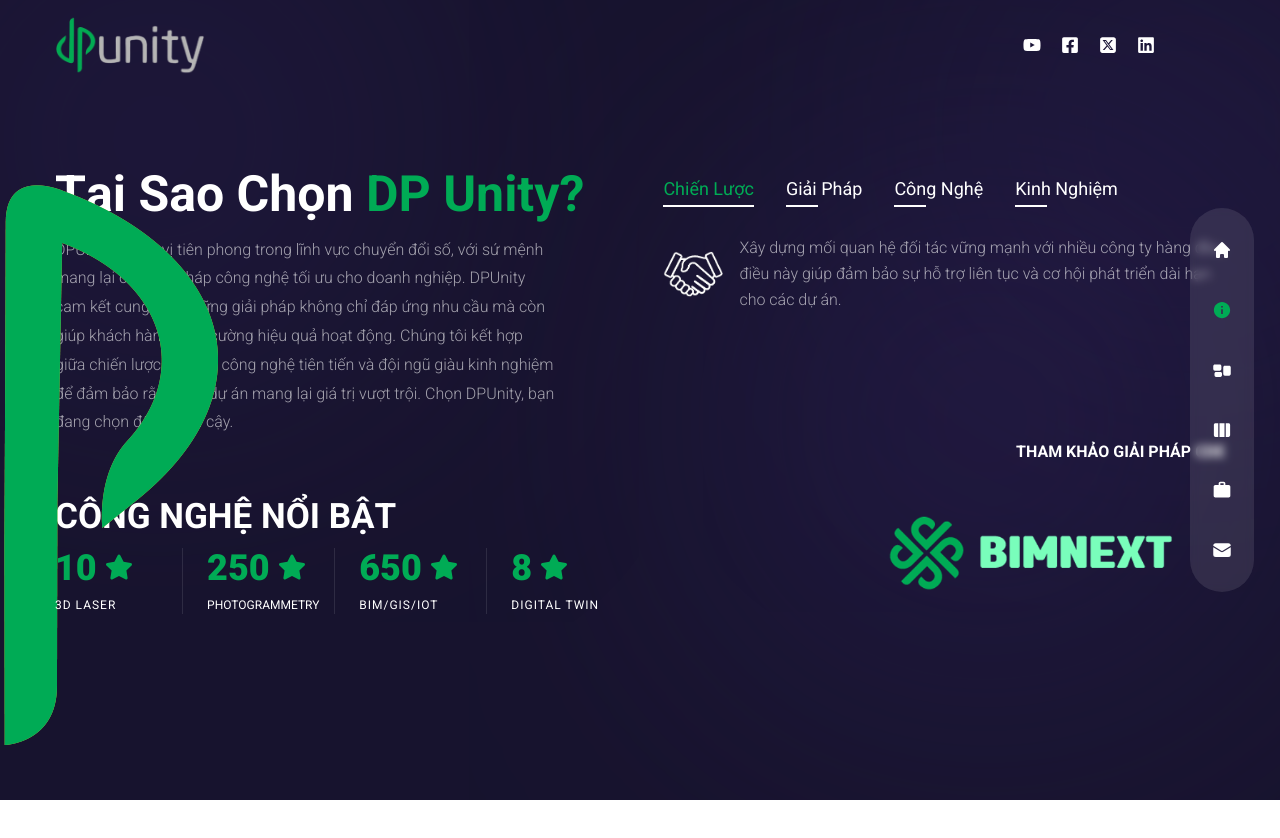
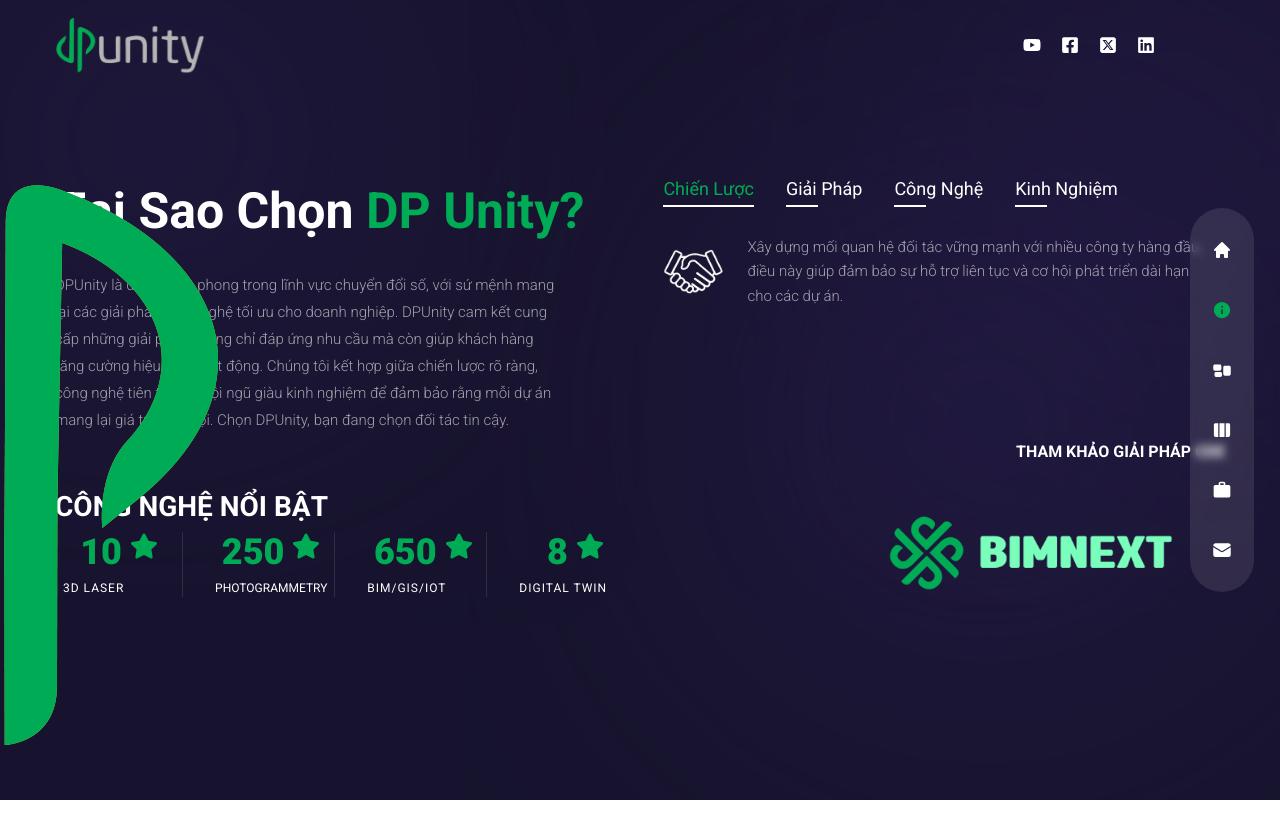
Before and after one commit to nxhuy1697/ethannn, a Next.js app: page /about in a window 1280 px wide. Shown: the top 838 px of the page. Built offline with nearby package versions, Linux system fonts and the light colour scheme; some icons are missing.

Commit message:
responsive

```diff
--- a/src/app/about/page.tsx
+++ b/src/app/about/page.tsx
@@ -75,14 +75,14 @@
       </motion.div>
       {/* about data  */}
       <div className="container mx-auto h-full flex flex-col items-center xl:flex-row gap-x-6">
-        {/* text  */}
+        {/* content  */}
         <div className="flex-1 flex flex-col justify-center">
           <motion.h2
             variants={fadeIn("right", 0.2)}
             initial="hidden"
             animate="show"
             exit="hidden"
-            className="text-[50px] font-bold"
+            className="text-[28px] xl:text-[50px] font-bold mt-5 xl:mb-5 xl:mt-0"
           >
             {t("about.title_part1")}{" "}
             <span className="text-accent"> {t("about.title_part2")} </span>
@@ -92,7 +92,7 @@
             initial="hidden"
             animate="show"
             exit="hidden"
-            className="max-w-[500px] mx-auto xl:mx-0 mb-6 xl:mb-12 px-2 xl:px-0 "
+            className="max-w-[500px] mx-auto xl:mx-0 mb-6 xl:mb-12 px-2 xl:px-0 text-[15px] xl:text[24px]"
           >
             {t("about.content")}
           </motion.p>
@@ -102,49 +102,49 @@
             initial="hidden"
             animate="show"
             exit="hidden"
-            className="hidden md:flex md:max-w-xl xl:max-w-none mx-auto xl:mx-0 mb-8 xl:flex-col"
+            className="hidden sm:flex sm:flex-col sm:w-full xl:max-w-none mx-auto xl:mx-0 mb-8 xl:flex-col"
           >
-            <p className="text-white font-bold text-[35px] uppercase">
+            <p className=" text-white font-bold text-[35px] uppercase sm:text-[28px]">
               {t("about.outstanding")}
             </p>
             <div className="flex flex-1 xl:gap-x-6">
               {/* experience  */}
               <div className="relative flex-1 after:w-[1px] after:h-full after:bg-white/10 after:absolute after:top-0 after:right-0 ">
-                <div className="text-2xl xl:text-4xl font-extrabold text-accent mb-2">
+                <div className="sm:flex sm:justify-center text-2xl xl:text-4xl font-extrabold text-accent mb-2">
                   <CountUp start={0} end={10} duration={5} />
                   <FaStar className="xl:inline-block xl:pb-2 xl:pl-2" />
                 </div>
-                <div className="text-xs uppercase tracking-[1px] leading-[1.4] max-w-[100px] ">
+                <div className="sm:ml-2 text-xs uppercase tracking-[1px] leading-[1.4] max-w-[100px] ">
                   3D Laser
                 </div>
               </div>
               {/* clients  */}
               <div className="relative flex-1 after:w-[1px] after:h-full after:bg-white/10 after:absolute after:top-0 after:right-0 ">
-                <div className="text-2xl xl:text-4xl font-extrabold text-accent mb-2">
+                <div className="sm:flex sm:justify-center text-2xl xl:text-4xl font-extrabold text-accent mb-2">
                   <CountUp start={0} end={250} duration={5} />
                   <FaStar className="xl:inline-block xl:pb-2 xl:pl-2" />
                 </div>
-                <div className="text-xs uppercase  leading-[1.4] max-w-[100px] ">
+                <div className="sm:ml-2 text-xs uppercase  leading-[1.4] max-w-[100px] ">
                   PHOTOGRAMMETRY
                 </div>
               </div>
               {/* projects */}
               <div className="relative flex-1 after:w-[1px] after:h-full after:bg-white/10 after:absolute after:top-0 after:right-0 ">
-                <div className="text-2xl xl:text-4xl font-extrabold text-accent mb-2">
+                <div className="sm:flex sm:justify-center text-2xl xl:text-4xl font-extrabold text-accent mb-2">
                   <CountUp start={0} end={650} duration={5} />
                   <FaStar className="xl:inline-block xl:pb-2 xl:pl-2" />
                 </div>
-                <div className="text-xs uppercase tracking-[1px] leading-[1.4] max-w-[100px] ">
+                <div className="sm:ml-2 text-xs uppercase tracking-[1px] leading-[1.4] max-w-[100px] ">
                   BIM/GIS/IOT
                 </div>
               </div>
               {/* award  */}
               <div className="relative flex-1">
-                <div className="text-2xl xl:text-4xl font-extrabold text-accent mb-2">
+                <div className="sm:flex sm:justify-center text-2xl xl:text-4xl font-extrabold text-accent mb-2">
                   <CountUp start={0} end={8} duration={5} />
                   <FaStar className="xl:inline-block xl:pb-2 xl:pl-2" />
                 </div>
-                <div className="text-xs uppercase tracking-[1px] leading-[1.4] max-w-[100px] ">
+                <div className="sm:ml-2 text-xs uppercase tracking-[1px] leading-[1.4] max-w-[100px] ">
                   Digital Twin
                 </div>
               </div>
@@ -164,7 +164,7 @@
               return (
                 <div
                   key={itemIndex}
-                  className={`cursor-pointer capitalize xl:text-lg relative ${
+                  className={`cursor-pointer  capitalize text-[14px] xl:text-lg relative ${
                     index === itemIndex
                       ? "text-accent after:w-[100%] after:bg-accent"
                       : ""
@@ -193,17 +193,17 @@
                     alt=""
                     width={60}
                     height={60}
-                    className="mr-2"
+                    className="mr-2 hidden xl:block"
                   />
                   {/* title  */}
-                  <div className="font-light mb-2 md:mb-0">
+                  <div className="font-light mb-2 md:mb-0 text-[15px] px-2">
                     {t(`${item.text}`)}{" "}
                   </div>
                 </div>
               );
             })}
           </div>
-          <div className="text-white font-bold uppercase text-right xl:pt-[120px]">
+          <div className="hidden xl:block text-white font-bold uppercase text-right xl:pt-[120px]">
             {t("about.cde-solution")}{" "}
           </div>
         </motion.div>
@@ -212,7 +212,7 @@
           initial="hidden"
           animate="show"
           exit="hidden"
-          className="w-full h-full max-w-[400px] max-h-[500px] absolute xl:-bottom-[25%] right-0 "
+          className="w-full xl:h-full max-w-[400px] max-h-[500px] absolute xl:-bottom-[25%] right-0 "
         >
           <div className="hidden xl:flex xl:max-w-none xl:w-[300px] xl:[678px]">
             <Image
--- a/src/app/contact/page.tsx
+++ b/src/app/contact/page.tsx
@@ -18,7 +18,7 @@
   const { t } = useTranslation();
   return (
     <div className="h-full bg-primary/30">
-      <div className="container mx-auto py-32 text-center xl:text-left flex items-center justify-center h-full">
+      <div className="container mx-auto pt-[50px] text-center xl:text-left flex items-center justify-center h-full">
         {/* text & form  */}
         <div className="flex flex-col w-full max-w-[700px]  ">
           {/* text  */}
@@ -28,7 +28,7 @@
             initial="hidden"
             animate="show"
             exit="hidden"
-            className="text-white font-bold text-3xl text-left mb-4"
+            className="text-white font-bold text-3xl text-center mb-4"
           >
             {t('contact.title_part1')} <span className="text-accent">{t('contact.title_part2')}</span>
           </motion.p>
@@ -37,7 +37,7 @@
             initial="hidden"
             animate="show"
             exit="hidden"
-            className="text-white text-2xl text-left mb-12"
+            className="text-white text-2xl text-center text-[18px] mb-8"
           >
             {t('contact.address')}
           </motion.p>
--- a/src/app/details/page.tsx
+++ b/src/app/details/page.tsx
@@ -8,7 +8,7 @@
 function Details() {
     const {t} = useTranslation()
   return (
-    <div className='h-full bg-primary/30 py-32 text-center'>
+    <div className='h-full bg-primary/30 pt-[140px] text-center'>
         <div className='container mx-auto xl:w-[1100px]'>
             <h2 className='h2'>{t('details.title')} <span className='text-accent'>.</span></h2>
             <NewsCard/>
--- a/src/app/recruit/page.tsx
+++ b/src/app/recruit/page.tsx
@@ -20,7 +20,7 @@
           initial="hidden"
           animate="show"
           exit="hidden"
-          className="h2 mb-8 xl:mb-0"
+          className="h2 my-4 xl:my-0"
         >
           {t('recruit.title')} <span className="text-accent">.</span>
         </motion.h2>
--- a/src/app/work/page.tsx
+++ b/src/app/work/page.tsx
@@ -19,13 +19,13 @@
       <div className="container mx-auto">
         <div className="flex flex-col xl:flex-row gap-x-8">
           {/* text  */}
-          <div className="text-center flex xl:w-[30vw] flex-col lg:text-left mb-4 xl:mb-0 ">
+          <div className="text-center flex sm:mt-[100px] lg:mt-0 xl:w-[30vw] flex-col  xl:mb-0 ">
             <motion.h2
               variants={fadeIn("up", 0.2)}
               initial="hidden"
               animate="show"
               exit="hidden"
-              className="h2 xl:mt-12"
+              className="h2 xl:mt-12 mb-0"
             >
               {t('work.title')} <span className="text-accent">.</span>
             </motion.h2>
@@ -34,7 +34,7 @@
               initial="hidden"
               animate="show"
               exit="hidden"
-              className="mb-4 max-w-[400px] mx-auto lg:mx-0 "
+              className=" max-w-[400px] mx-auto "
             >
               Lorem ipsum dolor, sit amet consectetur adipisicing elit.
               Voluptatibus explicabo amet vel molestiae inventore veniam,
--- a/src/components/ParticlesContainer.tsx
+++ b/src/components/ParticlesContainer.tsx
@@ -15,7 +15,7 @@
 
   return (
     <Particles
-    className="w-full h-full absolute translate-z-0"
+    className="w-full xl:h-full absolute translate-z-0"
       id="tsparticles"
       init={particlesInit}
       loaded={particlesLoaded}
--- a/src/components/RecruitSlider.tsx
+++ b/src/components/RecruitSlider.tsx
@@ -49,7 +49,7 @@
       disableOnInteraction: false, // Tiếp tục autoplay khi người dùng tương tác
     }}
     modules={[Navigation, Pagination, Autoplay]}
-    className="h-[400px]"
+    className="h-[520px]"
   >
     {recruitSlider.map((items, index) => {
       return (
@@ -59,7 +59,7 @@
             <div className='w-full max-w-[300px] flex flex-col xl:justify-center items-center relative mx-auto xl:mx-0 '>
               <div className='flex flex-col justify-center items-center'>
                 {/* ava  */}
-                <div className='mb-2 mx-auto rounded-full text-[100px] text-accent '>
+                <div className='mb-2 mx-auto rounded-full xl:text-[100px]  text-[50px] text-accent '>
                 {items.image}
                 </div>
                 {/* name  */}
```
Also changed, not shown: src/app/page.tsx (+3 -5 lines), src/components/WorkSlider.tsx (+6 -2 lines).
